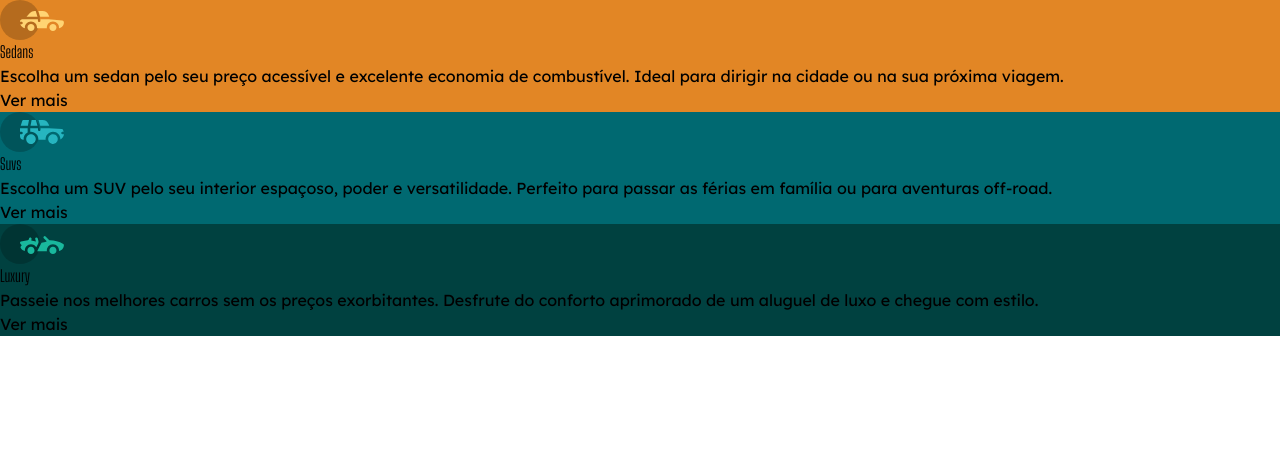
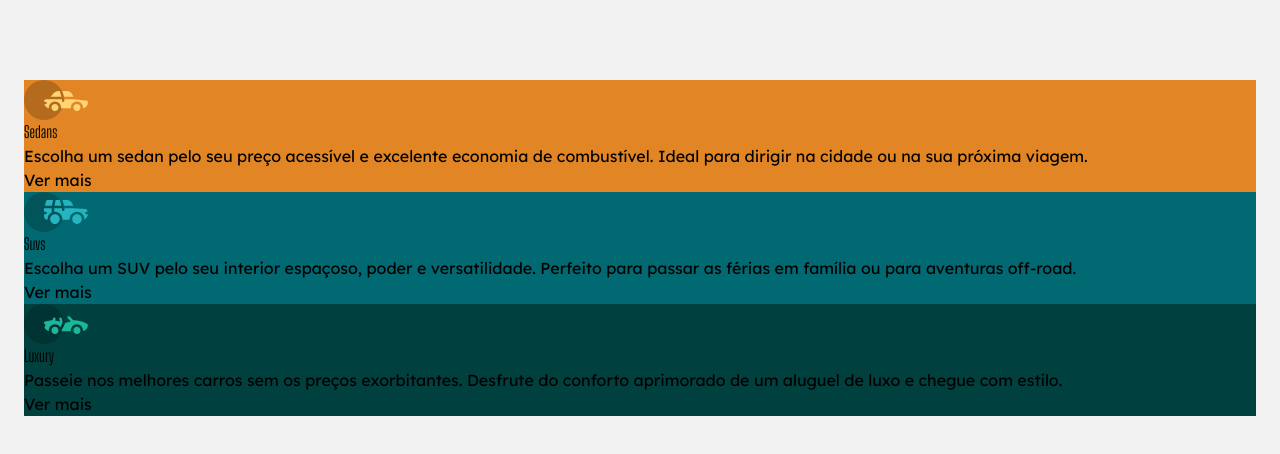
Before and after one commit to WellingtonFe/carros, a React (Vite) app: page / in a window 1280 px wide. Shown: the top 454 px of the page. Built offline with nearby package versions, Linux system fonts and the light colour scheme.

Commit message:
quinto commit

```diff
--- a/src/App.jsx
+++ b/src/App.jsx
@@ -3,7 +3,7 @@
 import iconLuxury from "./assets/icon-luxury.svg"
 export default function App() {
   return (
-    <main>
+    <main className="min-h-svh bg-offwhitebg py-20 px-6">
       <section>
         <div className="bg-orange">
           <img src={iconSedans} alt="icone dos carros sedans" />
```
